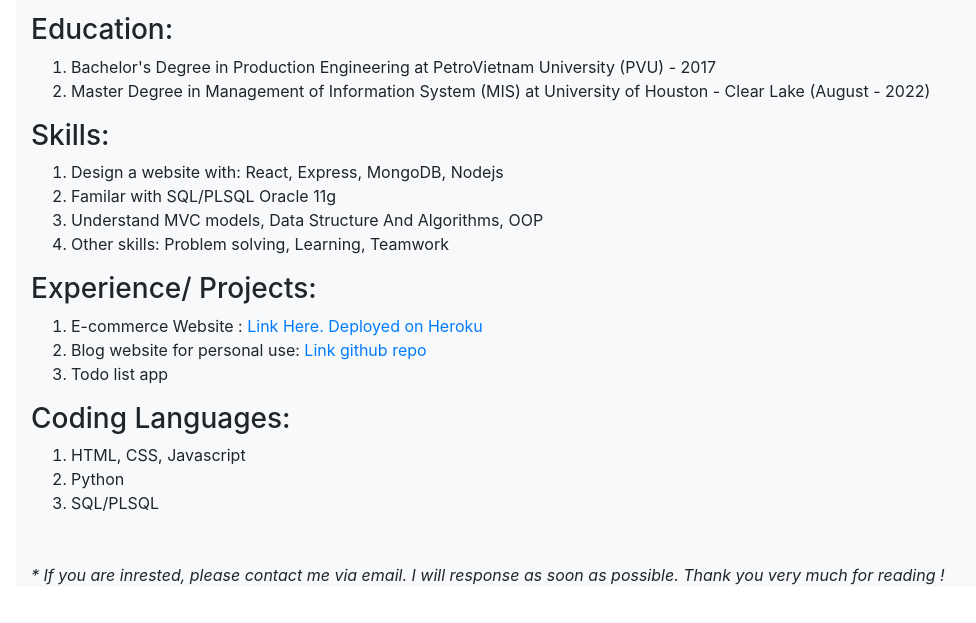
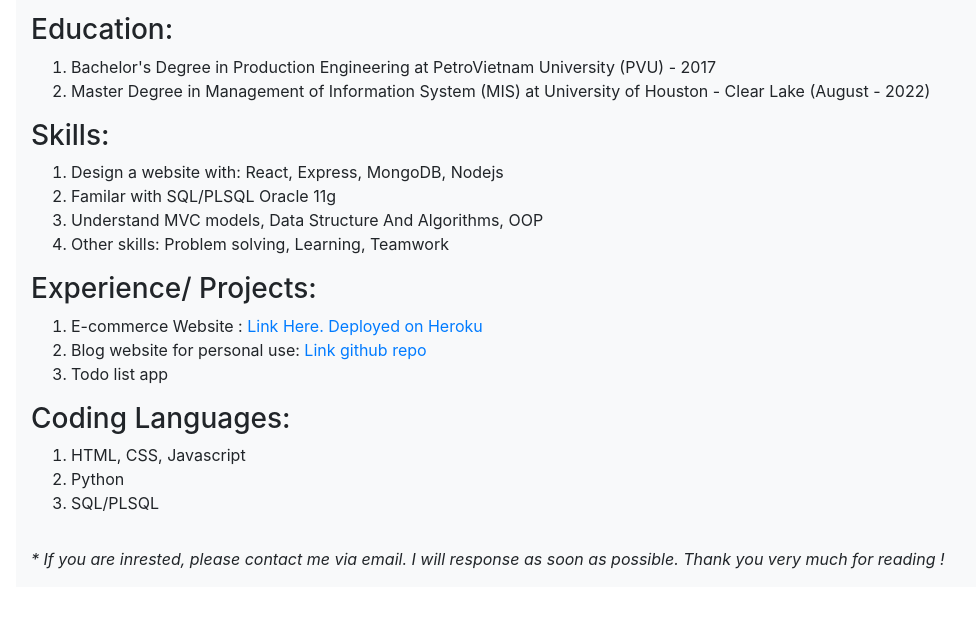
Before and after one commit to namnguyen3019/namnguyen3019.github.io, a plain HTML site: page index.html in a window 1280 px wide. Shown: the part 131-754 px from the top of the page, without its empty margins (54-1030 px from the left). Drawn offline with nearby package versions, Linux system fonts and the light colour scheme.

Commit message:
update cv

```diff
--- a/index.html
+++ b/index.html
@@ -17,7 +17,7 @@
 		<link rel="stylesheet" href="index.css" />
 	</head>
 	<body>
-		<div class="container bg-light">
+		<div class="container bg-light my-5">
 			<div class="text-center mt-5">
 				<h1 class="text-primary">Nam Nguyen</h1>
 
@@ -71,7 +71,7 @@
 				<li>SQL/PLSQL</li>
 			</ol>
 
-			<p class="mt-5 font-italic">
+			<p class="my-3 py-3 font-italic">
 				* If you are inrested, please contact me via email. I will
 				response as soon as possible. Thank you very much for reading !
 			</p>
```
